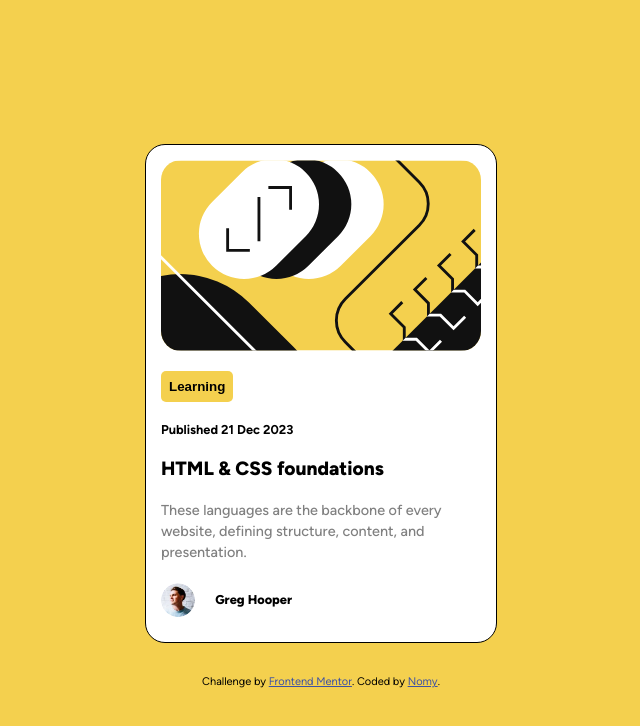
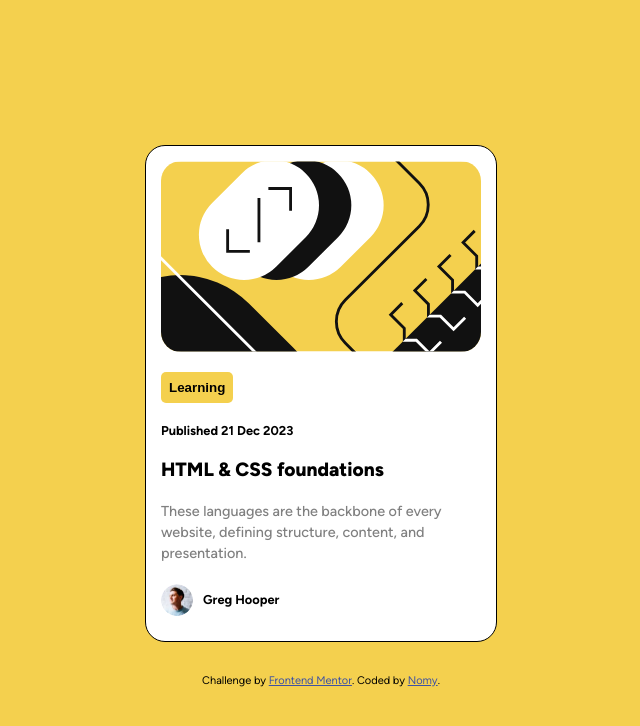
Before and after one commit to Nomylim/BlogPreviewCard, a plain HTML site: page index.html in a window 1280 px wide. Shown: the whole page, without its empty margins (319-959 px from the left). Drawn offline with Linux system fonts and the light colour scheme.

Commit message:
first correction

```diff
--- a/index.html
+++ b/index.html
@@ -21,7 +21,7 @@
 
   <div class="autor">
   <img src="assets/images/image-avatar.webp" alt="image of Greg Hooper">
-  <h3>  Greg Hooper</h3>
+  <h2>  Greg Hooper</h2>
   </div>
 
 </main>
--- a/style.css
+++ b/style.css
@@ -82,11 +82,11 @@ main p {
     align-items: center;
 }
 
-.autor h3 {
+/*.autor h3 {
     margin: 10px;
     font-size: 0.8rem;
     font-weight: 800;
-}
+}*/
 
 .autor img {
     max-width: 20%;
```
